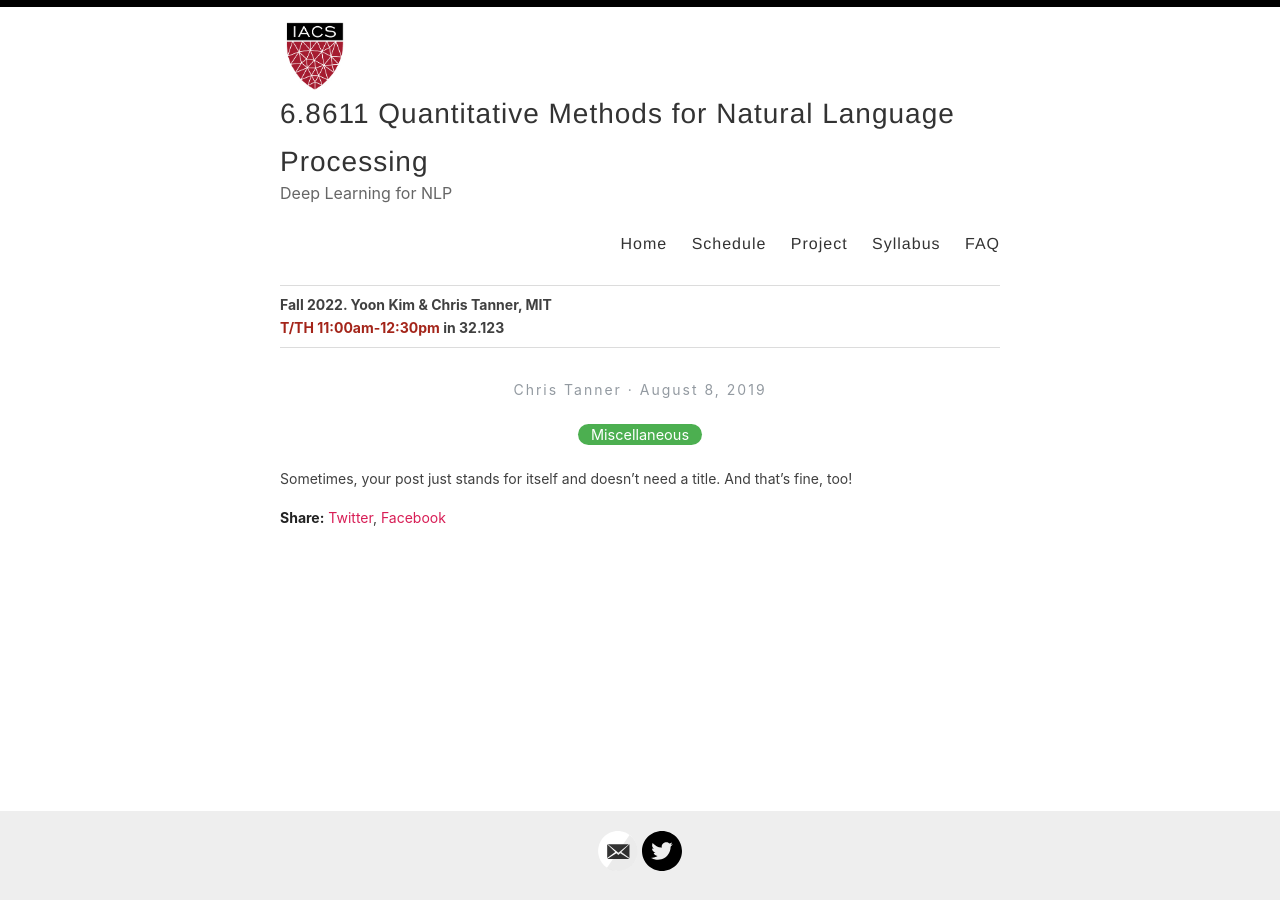
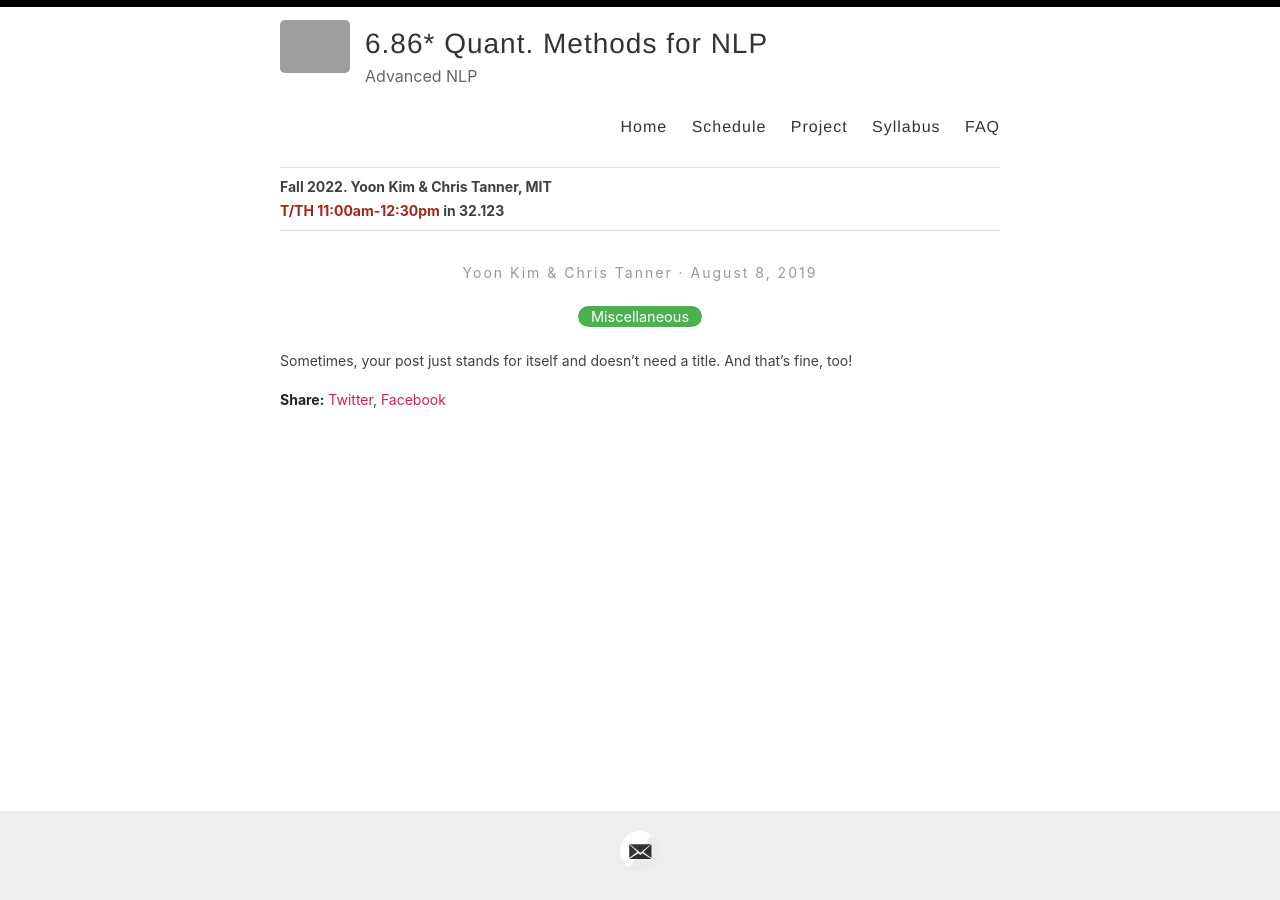
Before and after one commit to mit-6861/MIT-6861.github.io, a Jekyll site: the page built from _posts/2019-08-08-no-title-posts.md, in a window 1280 px wide. Built offline with Jekyll 4.4.1, drawn with Linux system fonts in a browser that asks for light colours; grey boxes are pictures that could not be loaded.

Commit message:
Update _config.yml

```diff
--- a/_config.yml
+++ b/_config.yml
@@ -3,16 +3,16 @@
 #
 
 # Name of your site (displayed in the header)
-name: 6.8611 Quantitative Methods for Natural Language Processing
+name: 6.86* Quant. Methods for NLP
 
 # Name of the author
-author: Chris Tanner
+author: Yoon Kim & Chris Tanner
 
 # Short bio or description (displayed in the header)
-description: Deep Learning for NLP
+description: Advanced NLP
 
 # URL of your avatar or profile pic (you could use your GitHub profile pic)
-avatar: /images/iacs_logo_resized.png
+avatar: /images/mit_logo_resized.png
 
 #
 # Flags below are optional
@@ -29,7 +29,7 @@ footer-links:
   linkedin:
   pinterest:
   rss:
-  twitter: CS287_NLP
+  twitter:
   stackoverflow:
   youtube: # channel/<your_long_string> or user/<user-name>
   googleplus: # anything in your profile username that comes after plus.google.com/
@@ -48,8 +48,8 @@ google_analytics_ga4: G-T9GD1TN8YB
 
 # Your website URL (e.g. http://amitmerchant1990.github.io or http://www.amitmerchant.com)
 # Used for Sitemap.xml and your RSS feed
-# url: https://harvard-iacs.github.io/
-# enforce_ssl: https://harvard-iacs.github.io/
+# url: https://mit-686.github.io/
+# enforce_ssl: https://mit-686.github.io/
 
 # If you're hosting your site at a Project repository on GitHub pages
 # (http://yourusername.github.io/repository-name)
```
